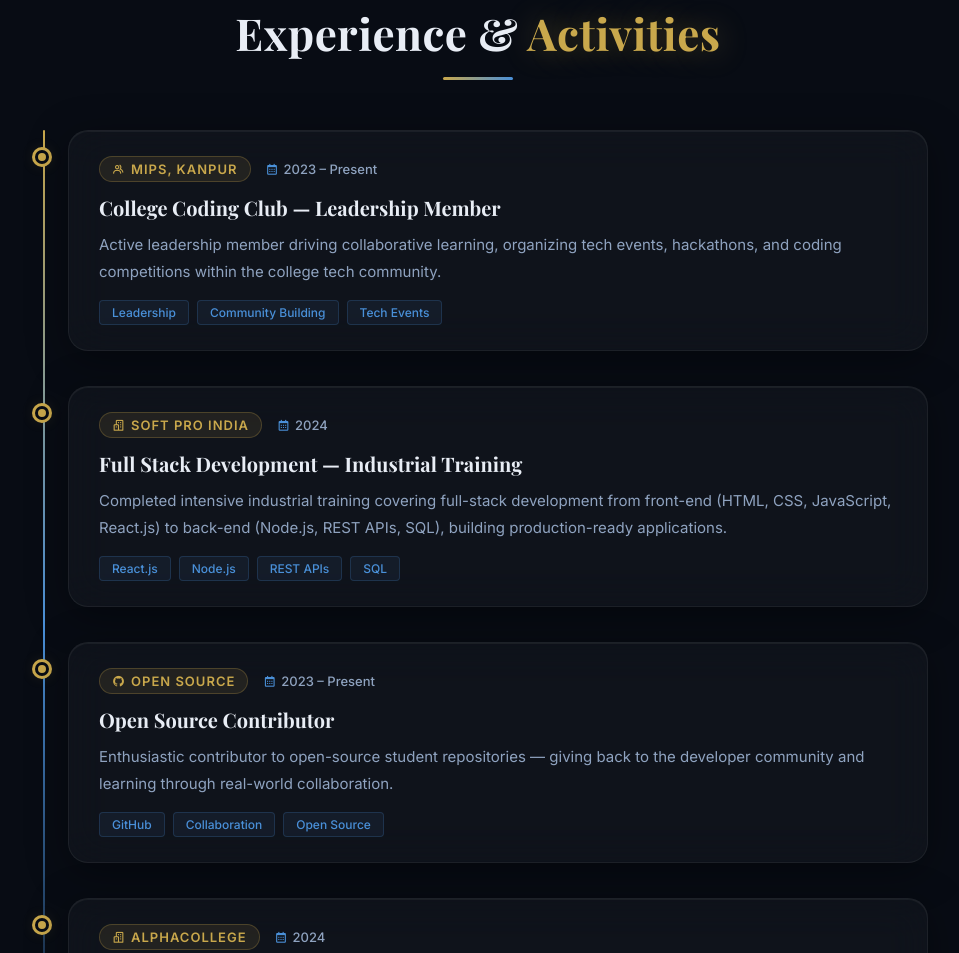
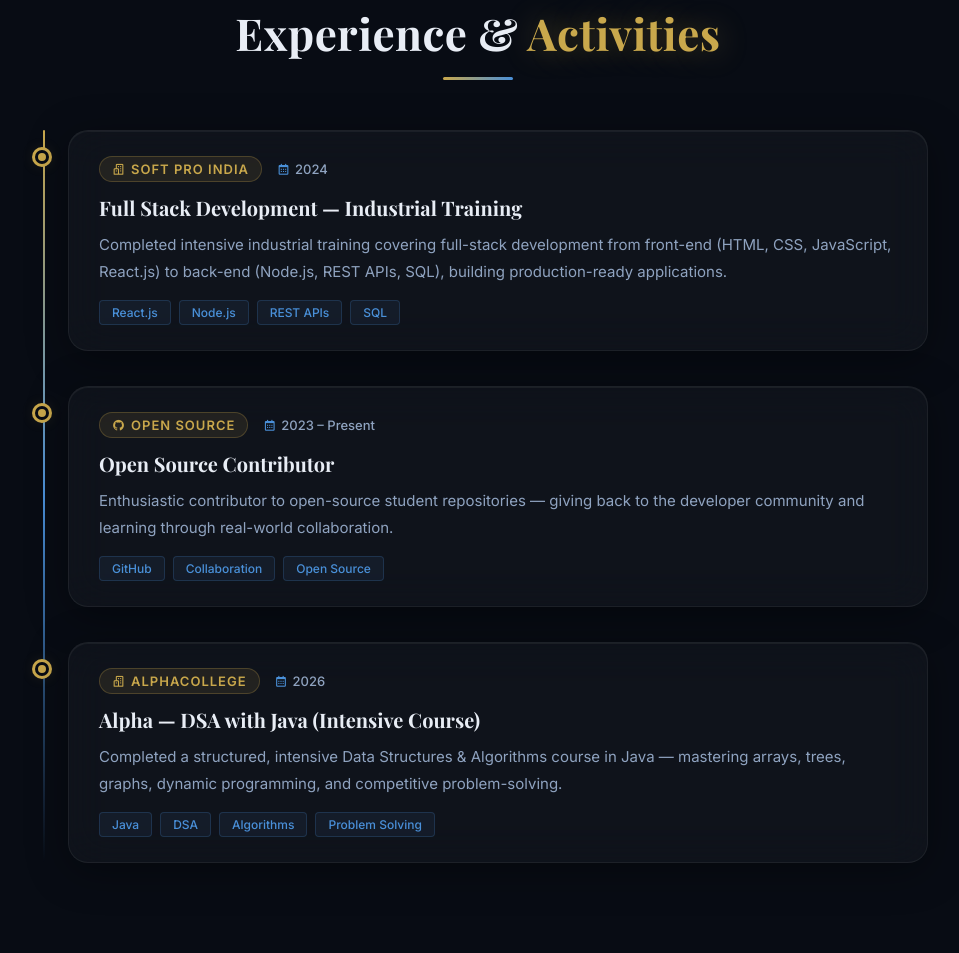
Before and after one commit to kaushallakshya71-a11y/Portfolio, a website: page index.html in a window 1280 px wide. Shown: the part 2638-3591 px from the top of the page, without its empty margins (162-1121 px from the left). Drawn offline with nearby package versions, Linux system fonts and the light colour scheme.

Commit message:
✏️ Remove Coding Club, update DSA year to 2026, add AI Resume Engine live link

```diff
--- a/index.html
+++ b/index.html
@@ -221,21 +221,6 @@
                 <div class="timeline-dot"></div>
                 <div class="timeline-content glass-card">
                     <div class="timeline-meta">
-                        <span class="tl-org"><i class='bx bx-group'></i> MIPS, Kanpur</span>
-                        <span class="tl-date"><i class='bx bx-calendar'></i> 2023 – Present</span>
-                    </div>
-                    <h4>College Coding Club — Leadership Member</h4>
-                    <p>Active leadership member driving collaborative learning, organizing tech events, hackathons, and coding competitions within the college tech community.</p>
-                    <div class="tl-tags">
-                        <span>Leadership</span><span>Community Building</span><span>Tech Events</span>
-                    </div>
-                </div>
-            </div>
-
-            <div class="timeline-item">
-                <div class="timeline-dot"></div>
-                <div class="timeline-content glass-card">
-                    <div class="timeline-meta">
                         <span class="tl-org"><i class='bx bx-buildings'></i> Soft Pro India</span>
                         <span class="tl-date"><i class='bx bx-calendar'></i> 2024</span>
                     </div>
@@ -267,7 +252,7 @@
                 <div class="timeline-content glass-card">
                     <div class="timeline-meta">
                         <span class="tl-org"><i class='bx bx-buildings'></i> AlphaCollege</span>
-                        <span class="tl-date"><i class='bx bx-calendar'></i> 2024</span>
+                        <span class="tl-date"><i class='bx bx-calendar'></i> 2026</span>
                     </div>
                     <h4>Alpha — DSA with Java (Intensive Course)</h4>
                     <p>Completed a structured, intensive Data Structures &amp; Algorithms course in Java — mastering arrays, trees, graphs, dynamic programming, and competitive problem-solving.</p>
@@ -310,7 +295,7 @@
                     <div class="tech-stack">
                         <span>JavaScript</span><span>HTML</span><span>CSS</span><span>AI APIs</span>
                     </div>
-                    <a href="#" class="btn-small"><i class='bx bx-link-external'></i> View Details</a>
+                    <a href="https://resumematch-ai-1.onrender.com" class="btn-small" target="_blank" rel="noopener noreferrer"><i class='bx bx-link-external'></i> Live Site</a>
                 </div>
             </div>
 
```
Also changed, not shown: 1 other file.
